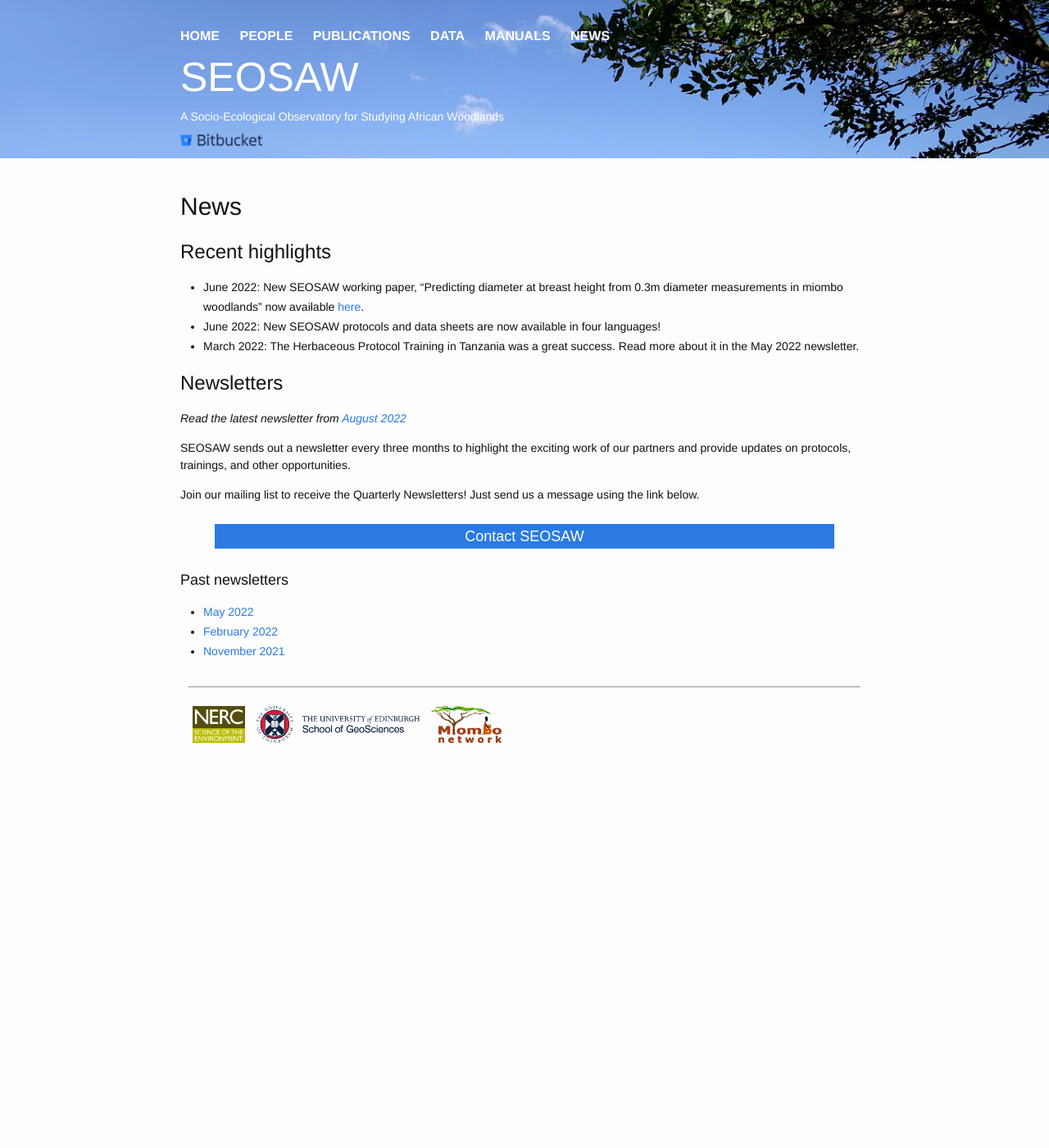
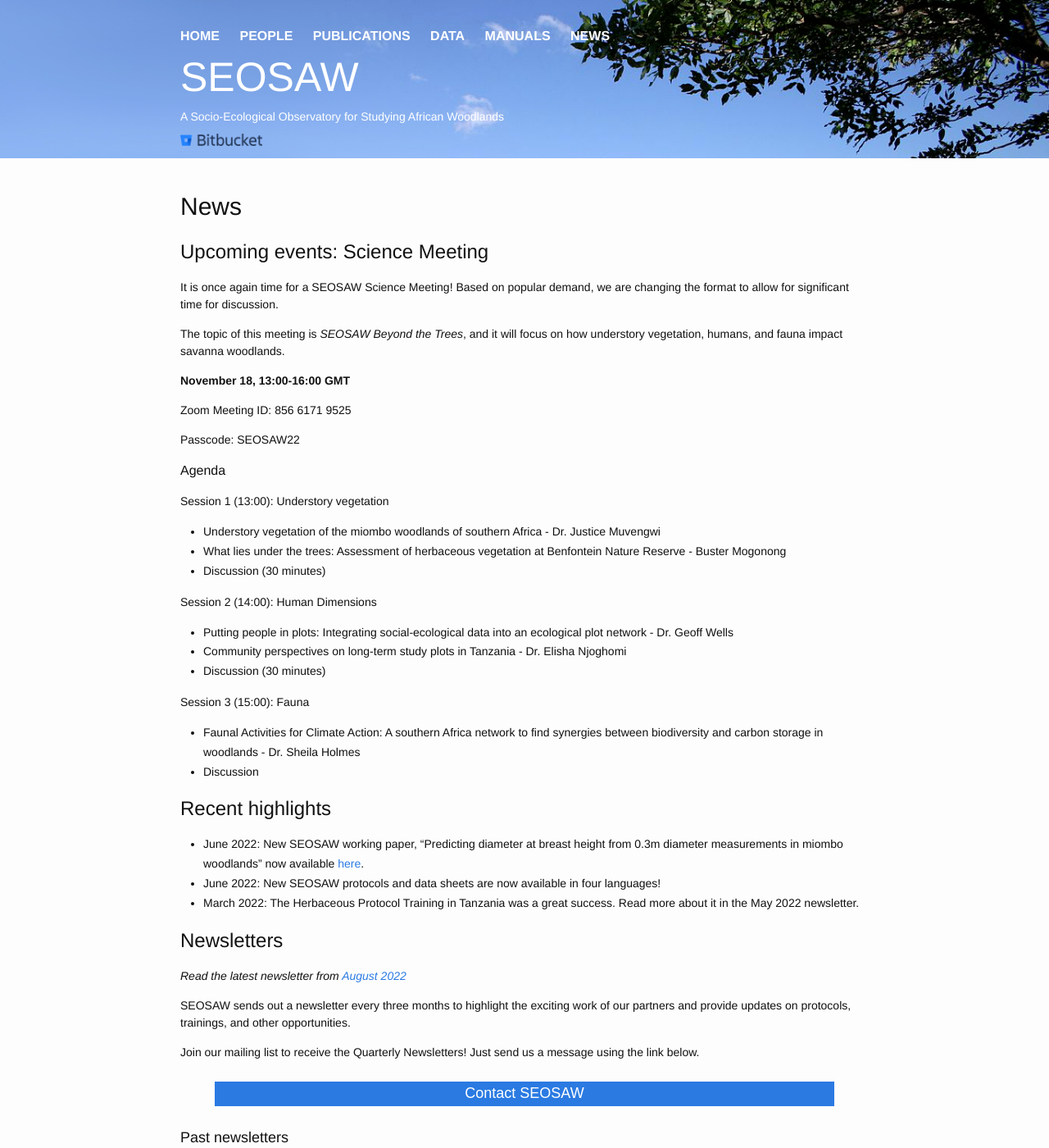
Before and after one commit to seosaw/seosaw.github.io, a Jekyll site: the page built from news.md, in a window 1280 px wide and 1400 px high. Shown: the whole window at 82% size. Built offline with Jekyll 4.4.1, drawn with Linux system fonts in a browser that asks for light colours; nearby versions of some CDN libraries; our own code applies the rules of GitHub Pages for plain Markdown files.

Commit message:
Advertising science meeting

```diff
--- a/news.md
+++ b/news.md
@@ -3,6 +3,41 @@ layout: default
 ---
 
 # News
+
+## Upcoming events: Science Meeting
+
+It is once again time for a SEOSAW Science Meeting!  Based on popular demand, we are changing the format to allow for significant time for discussion.
+
+The topic of this meeting is _SEOSAW Beyond the Trees_, and it will focus on how understory vegetation, humans, and fauna impact savanna woodlands.
+
+
+**November 18, 13:00-16:00 GMT**
+
+Zoom Meeting ID: 856 6171 9525
+
+Passcode: SEOSAW22
+
+#### Agenda
+
+Session 1 (13:00): Understory vegetation
+
+* Understory vegetation of the miombo woodlands of southern Africa - Dr. Justice Muvengwi
+* What lies under the trees: Assessment of herbaceous vegetation at Benfontein Nature Reserve - Buster Mogonong
+* Discussion (30 minutes)
+
+Session 2 (14:00): Human Dimensions
+
+
+* Putting people in plots: Integrating social-ecological data into an ecological plot network - Dr. Geoff Wells
+* Community perspectives on long-term study plots in Tanzania - Dr. Elisha Njoghomi
+* Discussion (30 minutes)
+
+Session 3 (15:00): Fauna
+
+
+* Faunal Activities for Climate Action: A southern Africa network to find synergies between biodiversity and carbon storage in woodlands - Dr. Sheila Holmes
+* Discussion
+
 
 ## Recent highlights
 
```
